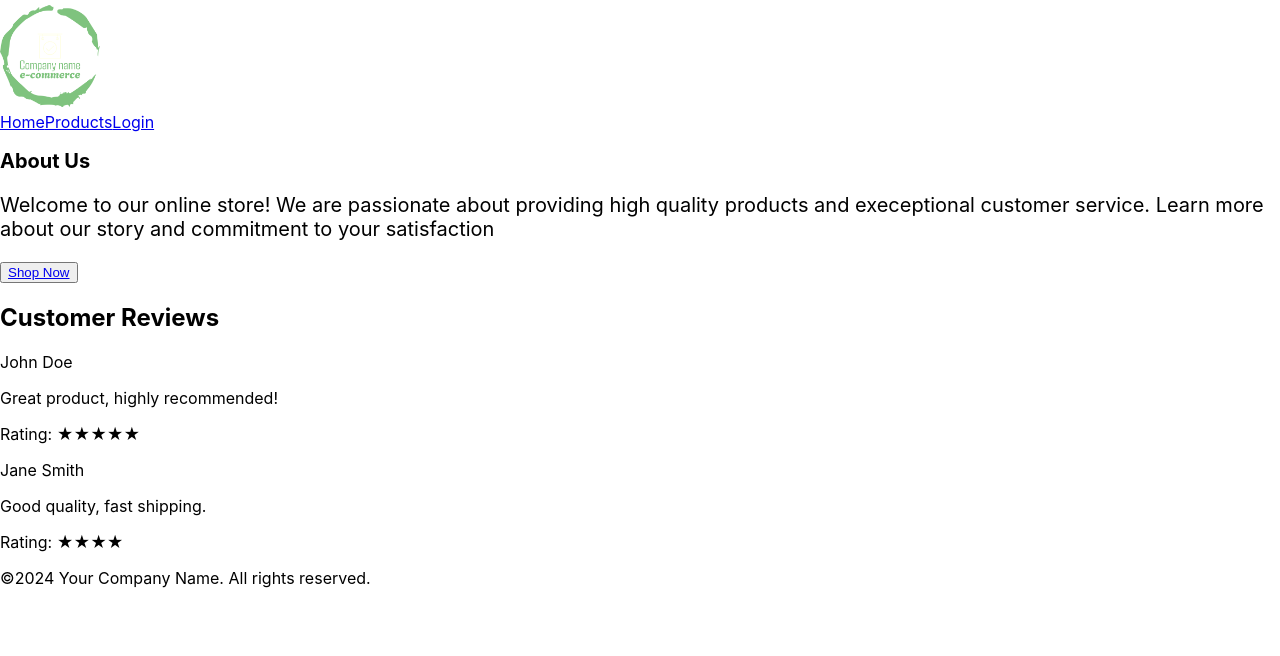
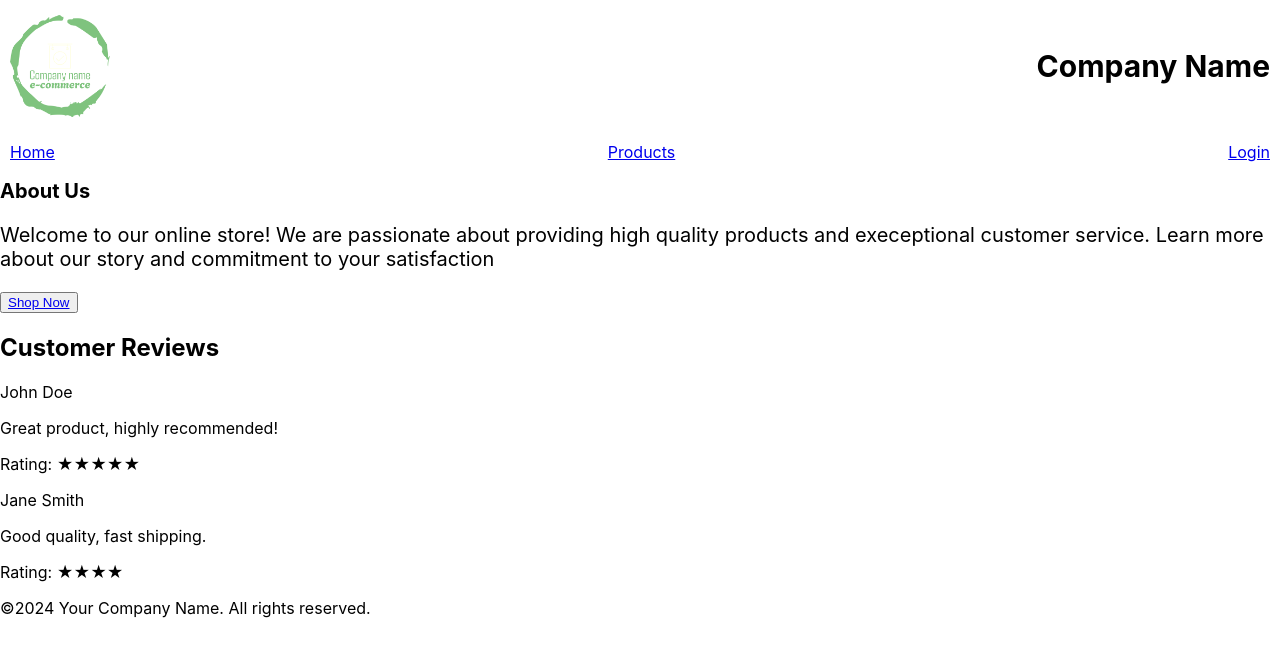
Before and after one commit to StephOboh/ENSF381_assignment4, a React (Create React App) app in the folder Assignment-04/my-ecommerce-app/: page / in a window 1280 px wide. Shown: the top 656 px of the page. Built offline with nearby package versions, Linux system fonts and the light colour scheme.

Commit message:
add spacing to links

```diff
--- a/Assignment-04/my-ecommerce-app/src/component/Header.css
+++ b/Assignment-04/my-ecommerce-app/src/component/Header.css
@@ -18,15 +18,22 @@ Description : Styling sheet for Header Component
 
   .logoHeader {
     width: 100px; /* Adjust as needed */
+    margin: 10px;
   }
 
-  .companyNameText{
+  .header h1{
     font-size: 30px; /* Adjust as needed */
+    color: black;
+    text-align: right;
+    margin: 10px;
   }
 
   .navHeader {
     display: flex;
     color: black;
+    flex-direction: row;
+    justify-content: space-between;
+    margin:10px;
 
 
   }
```
